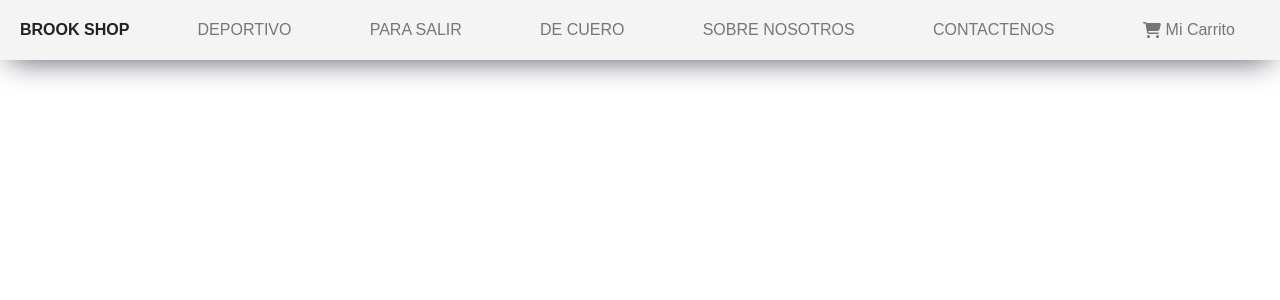
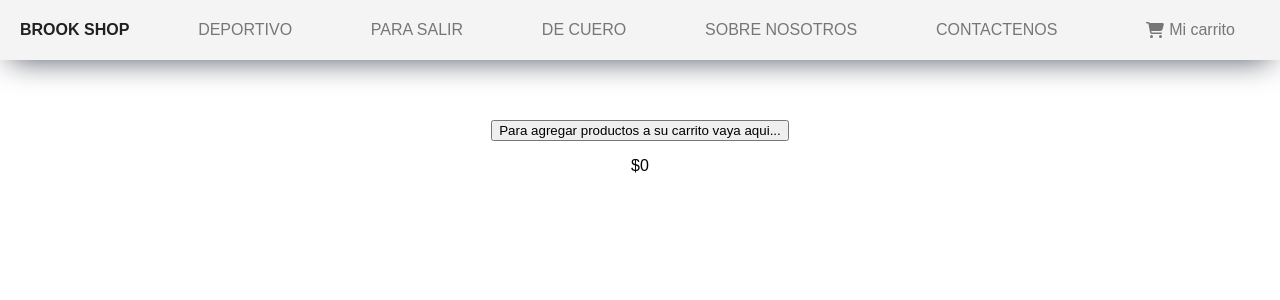
Before and after one commit to facuferreria/My-Ecomerce-with-ReactJS, a React (Create React App) app: page /cart in a window 1280 px wide. Shown: the top 300 px of the page. Built offline with nearby package versions, Linux system fonts and the light colour scheme.

Commit message:
Correcciones

```diff
--- a/src/components/Cart/Cart.jsx
+++ b/src/components/Cart/Cart.jsx
@@ -1,22 +1,36 @@
 import React, { useContext } from 'react'
+import { Link } from 'react-router-dom';
 import { newContext } from '../Context/CartContext'
-import Item from '../Item/Item'
+import { FontAwesomeIcon } from '@fortawesome/react-fontawesome';
+import { faTrashCan } from '@fortawesome/free-solid-svg-icons';
 
 function Cart() {
-  const {cart} = useContext(newContext)
+  const {cart, removeFromCart} = useContext(newContext)
   console.log(cart);
   return (
     <div>
-       {cart.map(product =>
+       {
+       cart.length == 0
+        ?
+        <Link to="/"><button>Para agregar productos a su carrito vaya aqui...</button></Link>
+        :
+        cart.map(product =>
           <div className="card" key= {product.item.id}>
             <img src={product.item.pictureImg} className="card-img-top" alt="..." />
             <div className="card-body">
               <h4 className="card-title">{product.item.name}</h4>
               <p className="card-text">{product.item.description}</p>
-              <button className="btn-primary">Cantidad: {product.quantity}</button>
+              <p className="card-text">CANTIDAD: {product.quantity}</p>
+              <button className="card-btn" onClick = {() => removeFromCart(product) }>
+                <FontAwesomeIcon icon={faTrashCan} />
+                <p>QUITAR UNIDAD</p>
+              </button>
             </div>
           </div>)
         }
+        <div className="price-container">
+          <p className="total-price">${cart.reduce((prev, product) => prev.item.price + product.item.price , 0)}</p>
+        </div>
     </div>
   )
 }
--- a/src/components/CartWidget/CartWidget.jsx
+++ b/src/components/CartWidget/CartWidget.jsx
@@ -1,14 +1,16 @@
-import React from 'react'
+import React, { useContext } from 'react'
 import { FontAwesomeIcon } from '@fortawesome/react-fontawesome';
 import { faCartShopping } from '@fortawesome/free-solid-svg-icons';
 import "./CartWidget.scss";
+import { newContext } from '../Context/CartContext';
 
 function CartWidget() {
+  const { cart } = useContext(newContext)
   return (
     <div>
         <div className="miCart">
             <FontAwesomeIcon icon={ faCartShopping } className="miCart-icon" />
-            <p className="miCart-text">Mi Carrito</p>
+            <p className="miCart-text">Mi carrito</p>
         </div>
     </div>
   )
--- a/src/components/Context/CartContext.jsx
+++ b/src/components/Context/CartContext.jsx
@@ -19,7 +19,9 @@ export function CartContext({children}) {
     }
 
     const removeFromCart=(item) => {
-        setCart(cart.filter(i => i.id !== item.id))
+        item.quantity > 0 ? item.quantity-- : item.quantity = 0;
+        console.log(item.quantity);
+        setCart(cart);
     }
 
     const clearCart= () =>{
```
